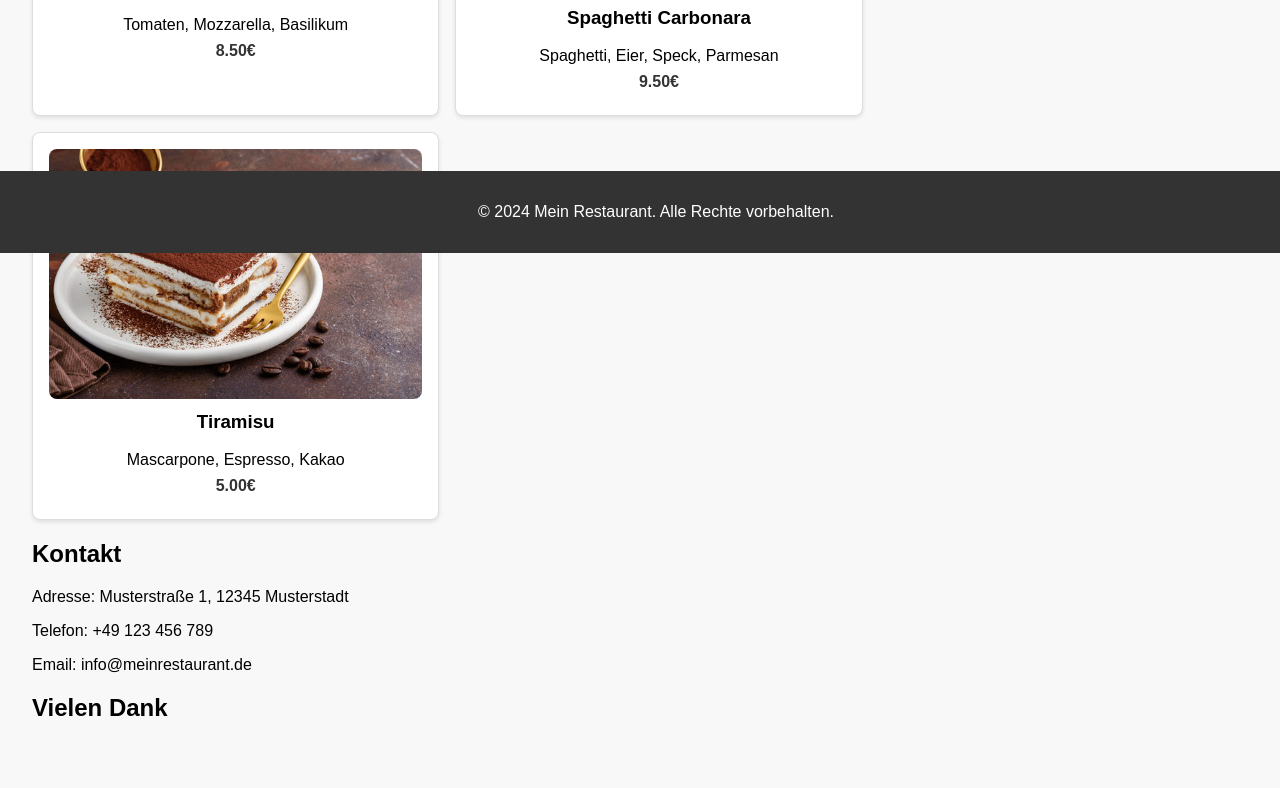
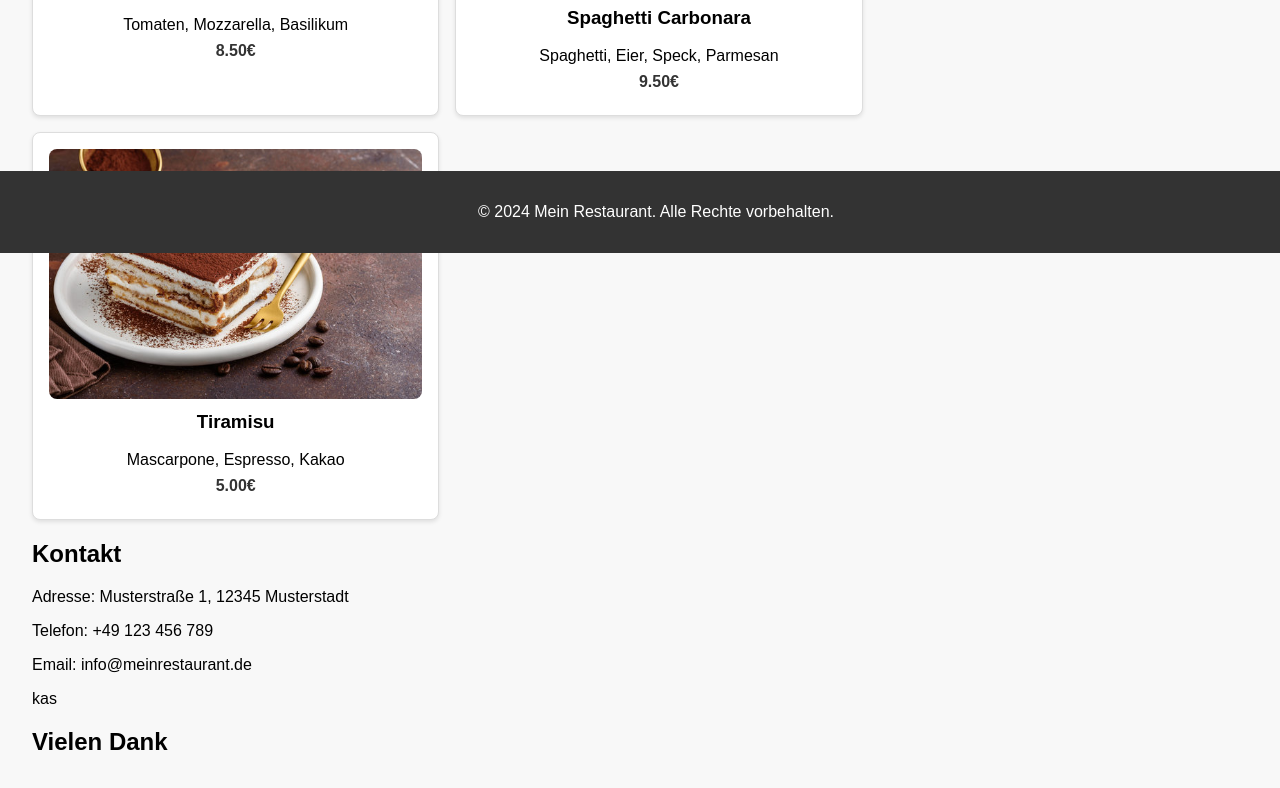
Before and after one commit to Jalal-Sarokhan/restaurant, a plain HTML site: page index.html in a window 1280 px wide. Shown: the part 547-1335 px from the top of the page. Drawn offline with Linux system fonts and the light colour scheme.

```diff
--- a/index.html
+++ b/index.html
@@ -31,6 +31,9 @@
             <p>Email: info@meinrestaurant.de</p>
         </section>
         <section>
+            <p>kas</p>
+        </section>
+        <section>
             <h2>Vielen Dank</h2>
         </section>
     </main>
```
